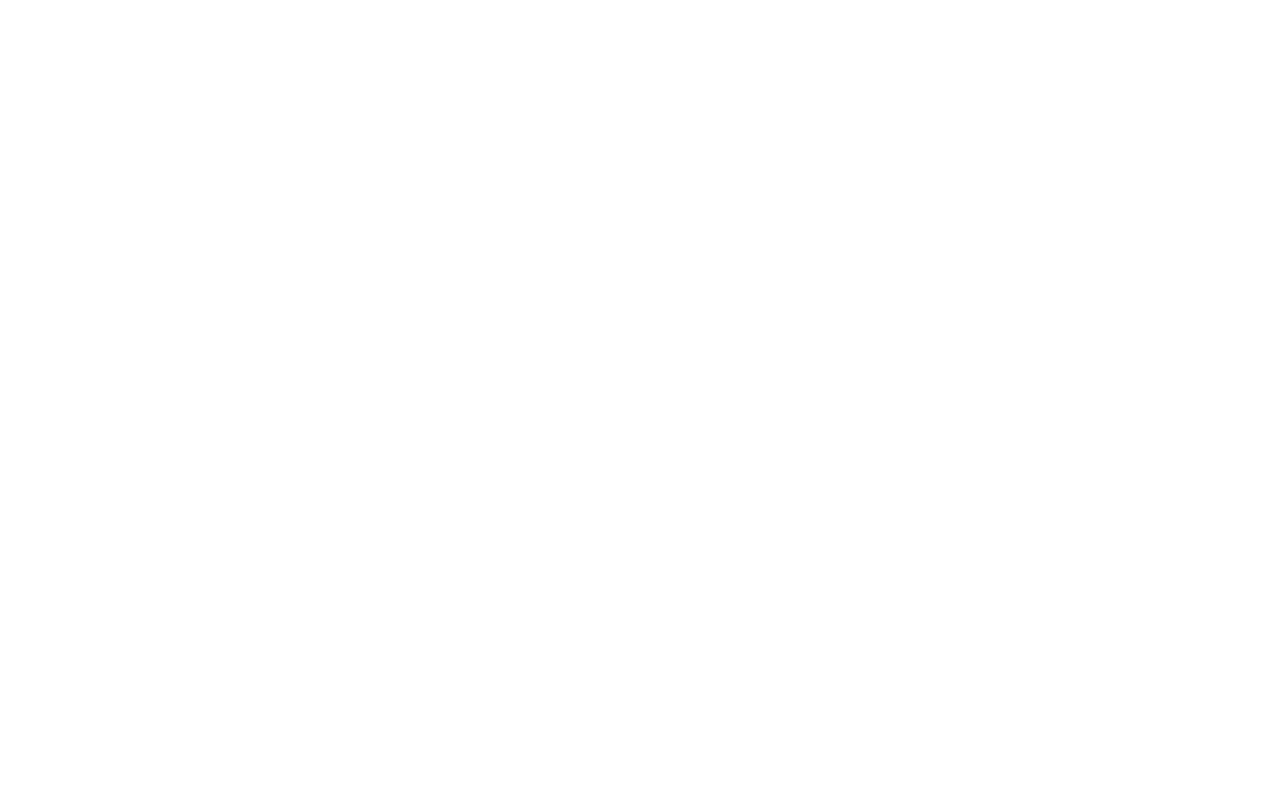
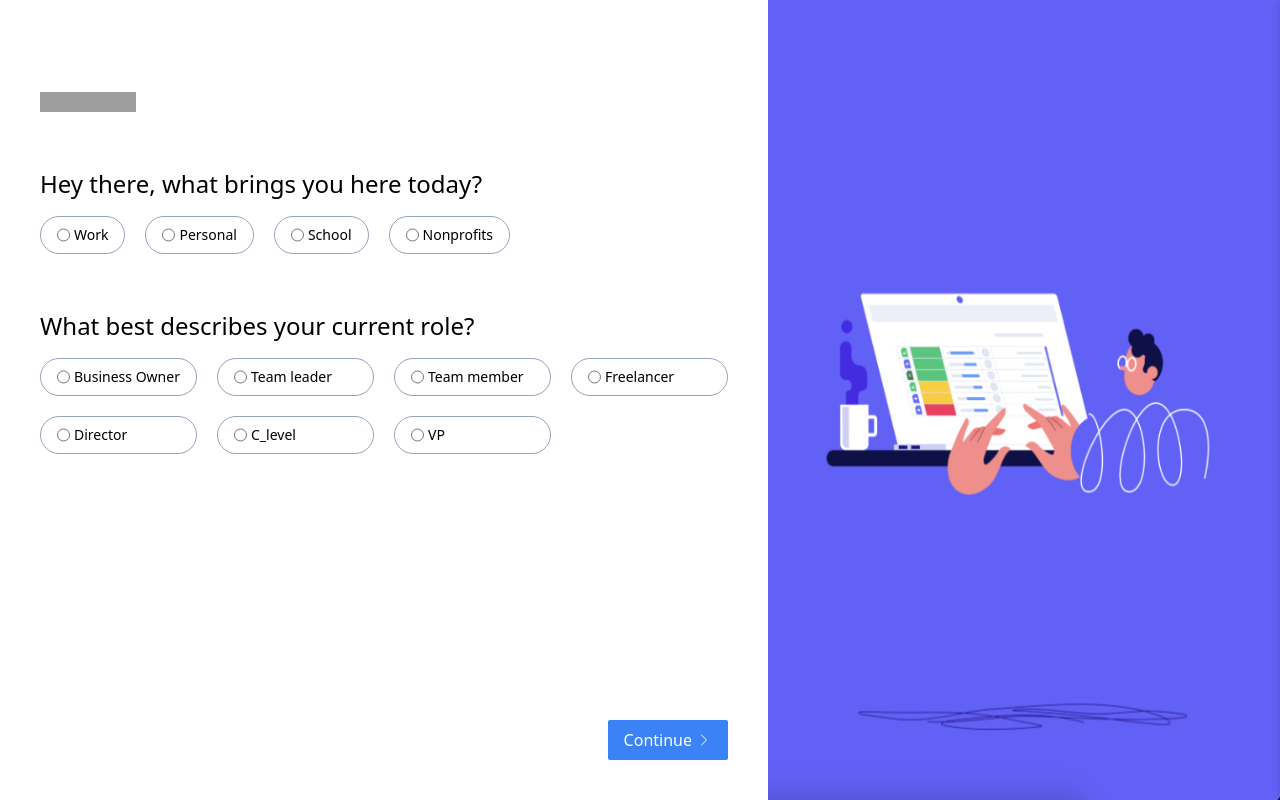
Before and after one commit to jackie1310/monday-project, a React (Create React App) app: page /create in a window 1280 px wide. Before the commit this address had no page. Built offline with nearby package versions, Linux system fonts and the light colour scheme; grey boxes are pictures that could not be loaded.

Commit message:
VietAn/role

```diff
--- a/src/App.js
+++ b/src/App.js
@@ -1,8 +1,11 @@
 import { Routes, Route } from 'react-router-dom';
+import Role from './pages/Role';
 function App() {
   return (
     <>
-      <Routes></Routes>
+      <Routes>
+        <Route path='/create' Component={Role} />
+      </Routes>
     </>
   );
 }
--- /dev/null
+++ b/src/components/Option.js
@@ -0,0 +1,8 @@
+export default function Option({type, label, value, selectedOption, setSelectedOption}) {
+    return (
+        <div className="flex text-sm gap-1 border px-4 py-2 rounded-3xl border-slate-400">
+            <input type={type} id={value} name={value} value={value} checked={selectedOption === value} onChange={() => setSelectedOption(value)}/>
+            <label>{label}</label>
+        </div>
+    )
+}
--- /dev/null
+++ b/src/pages/Role.js
@@ -0,0 +1,41 @@
+import Layout from "../components/Layout";
+import img3 from "../assets/img3.png";
+import { useState } from "react";
+import Option from "../components/Option";
+import Button from "../components/Button";
+
+export default function Role() {
+    const [selectedOption, setSelectedOption] = useState(null);
+    const [selectedRole, setSelectedRole] = useState(null);
+    function moveOn() {
+        window.location = '/create';
+    }
+
+    return (
+        <Layout img={img3}>
+            <div className="pt-3">
+                <div className="mx-10 mt-20">
+                    <img src="https://upload.wikimedia.org/wikipedia/commons/thumb/c/c6/Monday_logo.svg/2560px-Monday_logo.svg.png" alt='logo' className="w-24 h-5 mb-14"/>
+                    <h1 className="text-2xl mb-4">Hey there, what brings you here today?</h1>
+                    <form className="flex gap-5 flex-wrap">
+                        <Option type="radio" label="Work" value="work" selectedOption={selectedOption} setSelectedOption={setSelectedOption}/>
+                        <Option type="radio" label="Personal" value="personal" selectedOption={selectedOption} setSelectedOption={setSelectedOption}/>
+                        <Option type="radio" label="School" value="school" selectedOption={selectedOption} setSelectedOption={setSelectedOption}/>
+                        <Option type="radio" label="Nonprofits" value="nonprofits" selectedOption={selectedOption} setSelectedOption={setSelectedOption}/>
+                    </form>
+                    <h1 className="mt-14 text-2xl mb-4">What best describes your current role?</h1>
+                    <form className="grid md:grid-cols-4 md:grid-flow-row gap-5">
+                        <Option type="radio" label="Business Owner" value="business_owner" selectedOption={selectedRole} setSelectedOption={setSelectedRole}/>
+                        <Option type="radio" label="Team leader" value="team_leader" selectedOption={selectedRole} setSelectedOption={setSelectedRole}/>
+                        <Option type="radio" label="Team member" value="team_member" selectedOption={selectedRole} setSelectedOption={setSelectedRole}/>
+                        <Option type="radio" label="Freelancer" value="freelancer" selectedOption={selectedRole} setSelectedOption={setSelectedRole}/>
+                        <Option type="radio" label="Director" value="director" selectedOption={selectedRole} setSelectedOption={setSelectedRole}/>
+                        <Option type="radio" label="C_level" value="c_level" selectedOption={selectedRole} setSelectedOption={setSelectedRole}/>
+                        <Option type="radio" label="VP" value="vp" selectedOption={selectedRole} setSelectedOption={setSelectedRole}/>
+                    </form>
+                </div>
+                <Button label="Continue" type="front" click={moveOn}/>
+            </div>
+        </Layout>
+    )
+}
```
